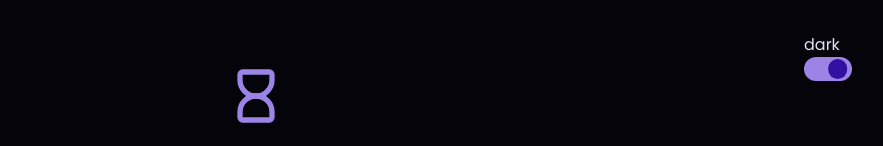
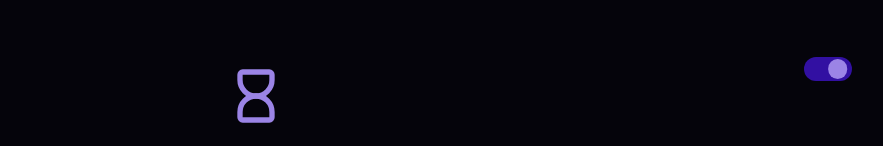
Before and after one commit to raory1/pomodoro, a React (Vite) app: page / in a window 1280 px wide. Shown: the top 146 px of the page, without its empty margins (384-1267 px from the left). Built offline with nearby package versions, Linux system fonts and the light colour scheme.

Commit message:
feat: persist selected theme in localStorage

```diff
--- a/src/components/ToggleTheme/index.tsx
+++ b/src/components/ToggleTheme/index.tsx
@@ -4,7 +4,11 @@ import styles from './styles.module.css';
 type AvaliableThemes = 'dark' | 'light';
 
 export function ToggleTheme() {
-  const [theme, setTheme] = useState<AvaliableThemes>('dark');
+  const [theme, setTheme] = useState<AvaliableThemes>(() => {
+    const storageTheme =
+      (localStorage.getItem('theme') as AvaliableThemes) || 'dark';
+    return storageTheme;
+  });
 
   function handleThemeChange() {
     setTheme((prevTheme) => {
@@ -12,10 +16,14 @@ export function ToggleTheme() {
       return nextTheme;
     });
   }
-  document.documentElement.setAttribute('data-theme', theme);
+
+  useEffect(() => {
+    document.documentElement.setAttribute('data-theme', theme);
+    localStorage.setItem('theme', theme);
+  }, [theme]);
+
   return (
     <div className={styles.container}>
-      {theme}
       <input
         type="checkbox"
         id="check"
--- a/src/components/ToggleTheme/styles.module.css
+++ b/src/components/ToggleTheme/styles.module.css
@@ -13,7 +13,6 @@
   align-items: center;
   font-size: 1.5em;
   cursor: pointer;
-  color: var(--primary);
 }
 
 .toggle + label::before {
@@ -37,6 +36,11 @@
   transition: background-color 250ms ease-in-out, transform 250ms ease-in-out;
 }
 
+.toggle:checked + label::before {
+  background-color: var(--secondary);
+}
+
 .toggle:checked + label::after {
   transform: translateX(100%);
+  background-color: var(--primary);
 }
```
